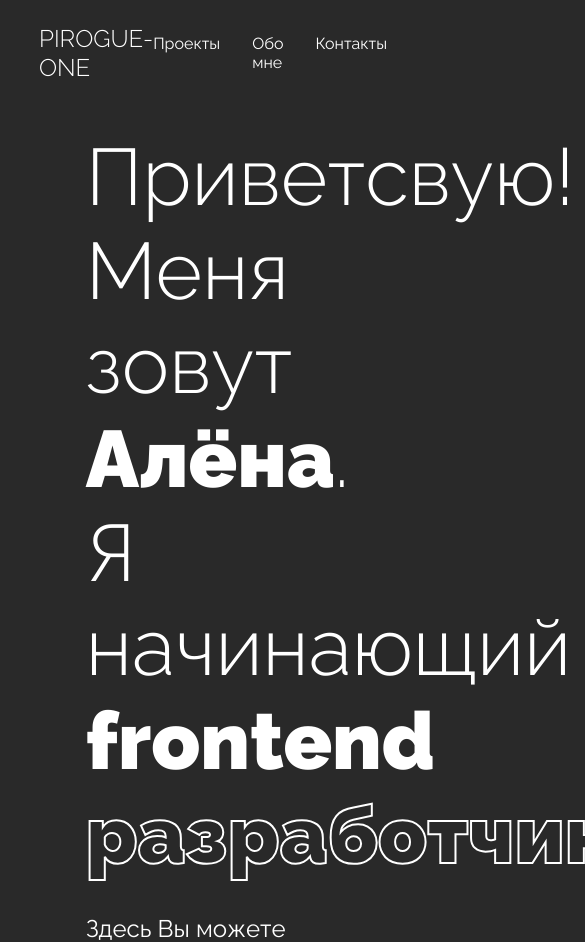
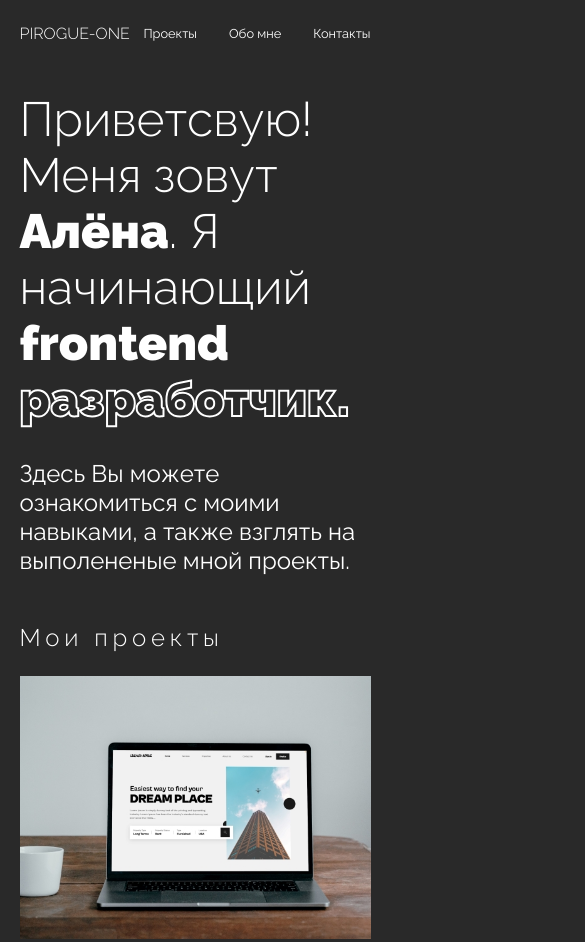
Before and after one commit to pirogue-one/pirogue.one, a plain HTML site: page index.html in a window 390 px wide. Shown: the top 942 px of the page, 585 px wide, since content can reach past the window. Drawn offline with Linux system fonts and the light colour scheme.

Commit message:
added midia query for mobile

```diff
--- a/style.css
+++ b/style.css
@@ -10,10 +10,11 @@ a {
 }
 
 a:hover {
-    color:#7373d6;
+    color: #7373d6;
 }
 
-html, body {
+html,
+body {
     width: 100%;
 }
 
@@ -24,7 +25,9 @@ body {
     font-size: 1rem;
 }
 
-.header, .main, .footer {
+.header,
+.main,
+.footer {
     width: 80%;
     margin: 0 auto;
 }
@@ -59,7 +62,7 @@ section {
 }
 
 .menu-list__li:hover {
-        cursor: pointer;
+    cursor: pointer;
 }
 
 .hero {
@@ -88,13 +91,13 @@ section {
 
 .accent-2 {
     font-weight: 900;
-    color:#292929;
+    color: #292929;
     -webkit-text-stroke: 2px #ffffff;
 
 }
 
 .accent-1:hover {
-    color:#7373d6;
+    color: #7373d6;
 }
 
 .accent-2:hover {
@@ -123,19 +126,19 @@ section {
     overflow: hidden;
 }
 
-.card:hover > .card__description {
+.card:hover>.card__description {
     transform: translateY(0);
 
 }
 
 .card img {
-    display:block;
+    display: block;
     width: 100%;
 }
 
 .card__description {
     padding: 1rem;
-    position:absolute;
+    position: absolute;
     bottom: 0;
     right: 0;
     left: 0;
@@ -158,3 +161,38 @@ section {
     margin-top: 1.5rem;
     line-height: 1.5rem;
 }
+
+@media (max-width: 600px) {
+
+    .header,
+    .main,
+    .footer {
+        width: 90%;
+        margin: 0 auto;
+    }
+
+    .logo {
+        font-size: 1rem;
+    }
+
+    .menu-list {
+        font-size: 0.8rem;
+    }
+
+    .hero-content {
+        width: 100%;
+    }
+
+    .main-title {
+        font-size: 3rem;
+    }
+
+    .gallery {
+        flex-direction: column;
+        gap: 1.2rem;
+    }
+
+    .card {
+        width: 100%;
+    }
+}
```
